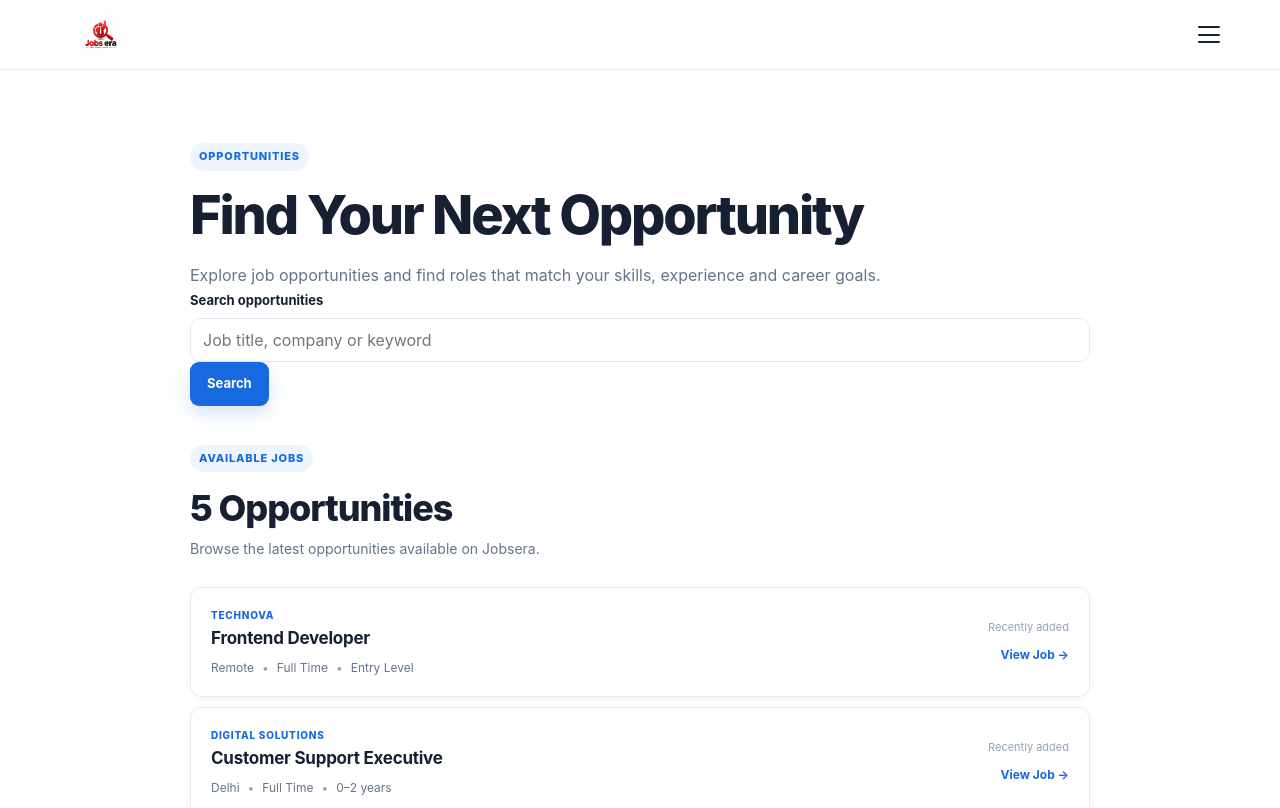
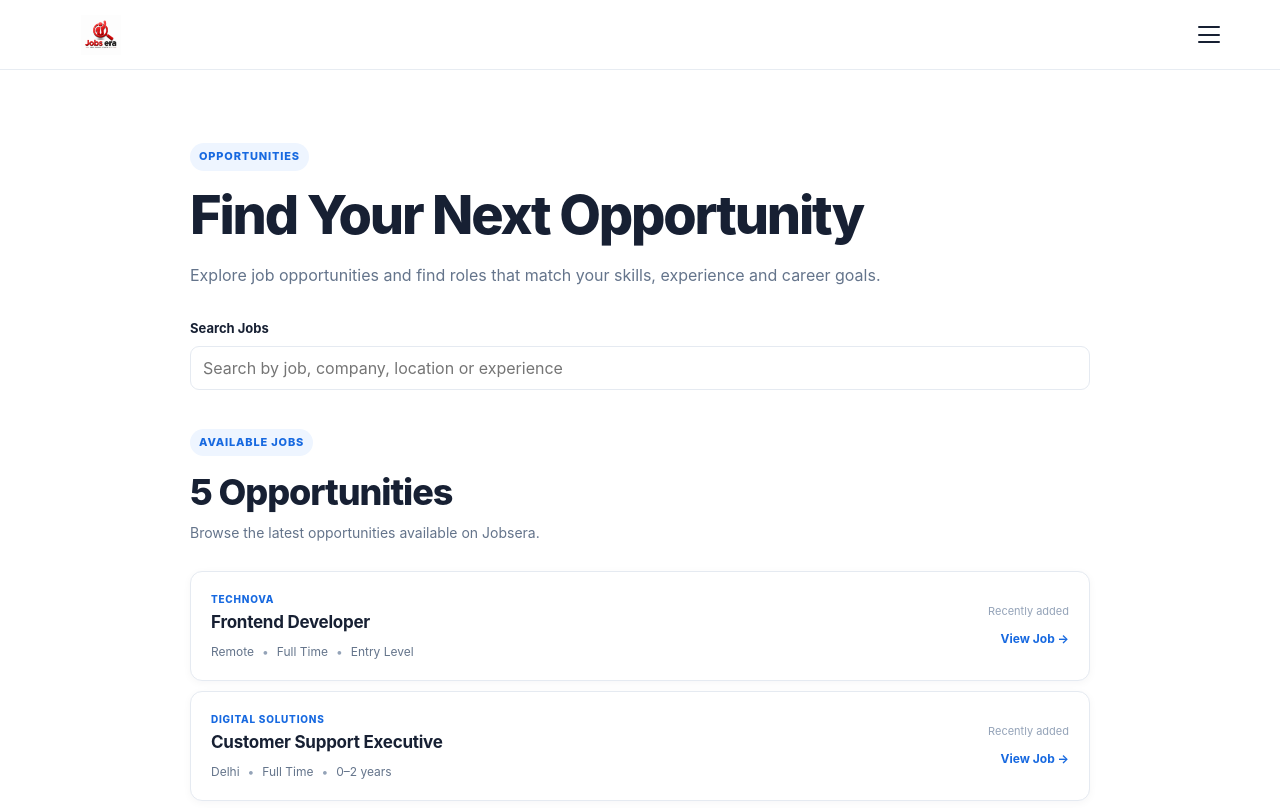
Before and after one commit to ConnectJobsera/Jobsera-Website, a Next.js app: page /jobs in a window 1280 px wide. Shown: the top 808 px of the page. Built offline with nearby package versions, Linux system fonts and the light colour scheme.

Commit message:
Improve JobFilters search UI

```diff
--- a/components/JobFilters.tsx
+++ b/components/JobFilters.tsx
@@ -1,41 +1,66 @@
 "use client";
 
-import { useState } from "react";
-
 type JobFiltersProps = {
-  onSearch?: (query: string) => void;
+  value: string;
+  onChange: (value: string) => void;
 };
 
-export default function JobFilters({ onSearch }: JobFiltersProps) {
-  const [query, setQuery] = useState("");
-
-  function handleSubmit(event: React.FormEvent<HTMLFormElement>) {
-    event.preventDefault();
-    onSearch?.(query.trim());
-  }
-
+export default function JobFilters({
+  value,
+  onChange,
+}: JobFiltersProps) {
   return (
-    <form className="job-filters" onSubmit={handleSubmit}>
-      <div className="form-group">
-        <label htmlFor="job-search" className="form-label">
-          Search opportunities
+    <div
+      style={{
+        display: "flex",
+        flexWrap: "wrap",
+        gap: "10px",
+        marginTop: "28px",
+      }}
+    >
+      <div
+        style={{
+          flex: "1 1 280px",
+          minWidth: 0,
+        }}
+      >
+        <label
+          htmlFor="job-search"
+          className="form-label"
+          style={{
+            display: "block",
+            marginBottom: "7px",
+          }}
+        >
+          Search Jobs
         </label>
 
-        <div className="job-search-row">
         <input
           id="job-search"
           type="search"
-            value={query}
-            onChange={(event) => setQuery(event.target.value)}
-            placeholder="Job title, company or keyword"
+          value={value}
+          onChange={(event) => onChange(event.target.value)}
+          placeholder="Search by job, company, location or experience"
           className="form-input"
         />
+      </div>
 
-          <button type="submit" className="button button-primary">
-            Search
+      {value && (
+        <div
+          style={{
+            display: "flex",
+            alignItems: "flex-end",
+          }}
+        >
+          <button
+            type="button"
+            className="button button-secondary"
+            onClick={() => onChange("")}
+          >
+            Clear Search
           </button>
         </div>
+      )}
     </div>
-    </form>
   );
 }
```
Lines whose indentation alone changed are shown as unchanged.
